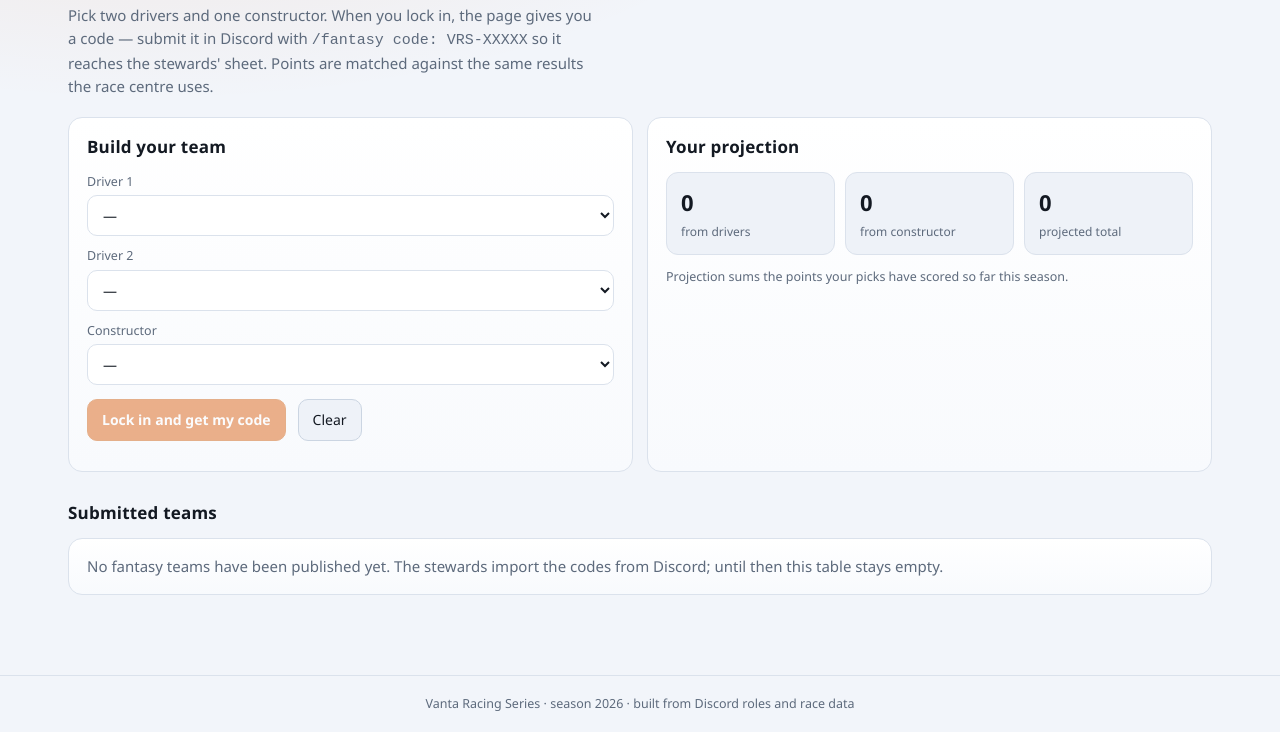
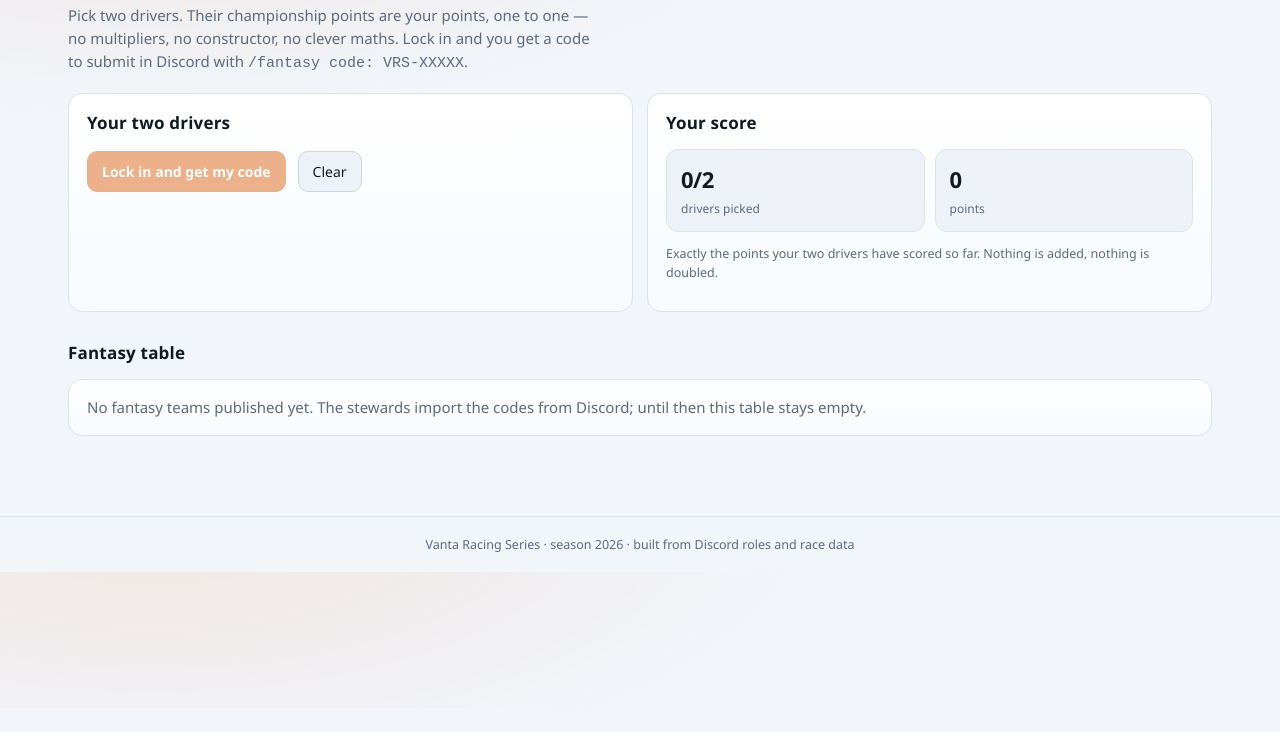
Before and after one commit to OriYelliOcti/Vanta-Racing-Series, a plain HTML site: page fantasy.html in a window 1280 px wide. Shown: the part 92-824 px from the top of the page. After the commit the page ends 800 px from the top, so only its background shows below. Drawn offline with Linux system fonts and the light colour scheme.

Commit message:
Score fantasy one to one.
Two drivers, their championship points are the entry's points, and the constructor pick
is gone - the league decided the simple version.

Generated with Codebuff
Co-Authored-By: Codebuff <noreply@codebuff.com>

```diff
--- a/assets/fantasy.js
+++ b/assets/fantasy.js
@@ -1,4 +1,4 @@
-/* Fantasy championship: build a team, lock in, get a code for /fantasy in Discord. */
+/* Fantasy championship: two drivers, their points count 1:1, code for Discord. */
 (async () => {
   const host = document.getElementById("app");
   try {
@@ -6,12 +6,15 @@
     const results = await VRS.json("data/results.json");
     const lineups = await VRS.json("data/lineups.json");
     const published = await VRS.json("data/fantasy.json");
+    const pal = await VRS.palette();
     VRS.shell(cfg, "fantasy.html");
 
     const rounds = results.rounds || [];
     const divisions = cfg.divisions || ["F1", "F2"];
-    const picks = { drivers: [], constructor: "" };
     const STORE = "vrs.fantasy.v1";
+    const PICKS = 2;
+
+    let picks = [];
 
     const standings = new Map();
     for (const division of divisions) {
@@ -19,8 +22,7 @@
       table.drivers.forEach((row) => standings.set(row.driver, { ...row, division }));
     }
 
-    // Picks come from the published lineups, so the championship is playable
-    // before the first race; points are merged in from the scored results.
+    // Picks come from the published lineups, so it is playable before the first race.
     const roster = new Map();
     for (const team of lineups.teams || []) {
       if (!divisions.includes(team.division)) continue;
@@ -37,18 +39,17 @@
     const drivers = [...roster.values()].sort(
       (a, b) => b.points - a.points || a.driver.localeCompare(b.driver)
     );
-    const teamLabel = (key) => VRS.teamName(lineups, key);
+    const pointsOf = (name) => (roster.get(name) || {}).points || 0;
 
     host.innerHTML = `${VRS.demoBanner(rounds)}
       <h1>Fantasy championship</h1>
-      <p class="lead">Pick two drivers and one constructor. When you lock in, the page
-      gives you a code — submit it in Discord with
-      <code>/fantasy code: VRS-XXXXX</code> so it reaches the stewards' sheet.
-      Points are matched against the same results the race centre uses.</p>
+      <p class="lead">Pick two drivers. Their championship points are your points, one to
+      one — no multipliers, no constructor, no clever maths. Lock in and you get a code to
+      submit in Discord with <code>/fantasy code: VRS-XXXXX</code>.</p>
 
       <div class="grid2">
         <div class="card">
-          <h2 style="margin-top:0">Build your team</h2>
+          <h2 style="margin-top:0">Your two drivers</h2>
           <div id="builder"></div>
           <div class="row" style="margin-top:14px">
             <button class="primary" id="lockIn" disabled>Lock in and get my code</button>
@@ -57,105 +58,83 @@
           <div id="result" style="margin-top:14px"></div>
         </div>
         <div class="card">
-          <h2 style="margin-top:0">Your projection</h2>
+          <h2 style="margin-top:0">Your score</h2>
           <div class="stats" id="projection"></div>
-          <p class="small muted" style="margin-top:12px">Projection sums the points your
-          picks have scored so far this season.</p>
+          <p class="small muted" style="margin-top:12px">Exactly the points your two drivers
+          have scored so far. Nothing is added, nothing is doubled.</p>
+          <div id="picked" style="margin-top:12px"></div>
         </div>
       </div>
 
-      <h2>Submitted teams</h2>
+      <h2>Fantasy table</h2>
       <div id="entries"></div>`;
 
-    function driverOptions(selected) {
+    function options(selected, index) {
       return drivers
         .map((d) => {
-          const disabled = !selected.includes(d.driver) && selected.length >= 2;
+          const other = selected.findIndex((name, i) => i !== index && name === d.driver) !== -1;
           return `<option value="${VRS.esc(d.driver)}" ${
-            selected.includes(d.driver) ? "selected" : ""
-          } ${disabled ? "disabled" : ""}>${VRS.esc(d.driver)} · ${VRS.esc(
-            d.division
-          )} · ${d.points} pts</option>`;
+            selected[index] === d.driver ? "selected" : ""
+          } ${other ? "disabled" : ""}>${VRS.esc(d.driver)} · ${VRS.esc(d.division)} · ${
+            d.points
+          } pts</option>`;
         })
-        .join("");
-    }
-
-    function constructorOptions(selected) {
-      const teams = (lineups.teams || [])
-        .filter((t) => divisions.includes(t.division))
-        .sort((a, b) => a.name.localeCompare(b.name));
-      return teams
-        .map(
-          (t) =>
-            `<option value="${VRS.esc(t.key)}" ${
-              t.key === selected ? "selected" : ""
-            }>${VRS.esc(t.name)} · ${VRS.esc(t.division)}</option>`
-        )
         .join("");
     }
 
     function renderBuilder() {
       if (!drivers.length) {
-        document.getElementById("builder").innerHTML = `<div class="warn">No drivers
-        are published yet. The grid fills up as teams sign drivers in Discord.</div>`;
+        document.getElementById("builder").innerHTML = `<div class="warn">No drivers are
+        published yet. The grid fills up as teams sign drivers in Discord.</div>`;
         return;
       }
-      const taken = picks.drivers.filter(Boolean);
-      document.getElementById("builder").innerHTML = `
-        <label class="field"><span>Driver 1</span>
-          <select id="d1"><option value="">—</option>${driverOptions(taken)}</select></label>
-        <label class="field"><span>Driver 2</span>
-          <select id="d2"><option value="">—</option>${driverOptions(taken)}</select></label>
-        <label class="field"><span>Constructor</span>
-          <select id="c1"><option value="">—</option>${constructorOptions(picks.constructor)}</select></label>`;
-
-      ["d1", "d2"].forEach((id) => {
-        const select = document.getElementById(id);
-        select.value = picks.drivers[id === "d1" ? 0 : 1] || "";
+      document.getElementById("builder").innerHTML = picks
+        .map(
+          (value, index) => `<label class="field"><span>Driver ${index + 1}</span>
+            <select data-pick="${index}"><option value="">—</option>${options(picks, index)}</select>
+          </label>`
+        )
+        .join("");
+      document.querySelectorAll("[data-pick]").forEach((select) => {
+        select.value = picks[Number(select.dataset.pick)] || "";
         select.addEventListener("change", () => {
-          const index = id === "d1" ? 0 : 1;
-          picks.drivers[index] = select.value;
+          picks[Number(select.dataset.pick)] = select.value;
+          renderBuilder();
           afterChange();
         });
       });
-      const c1 = document.getElementById("c1");
-      c1.value = picks.constructor;
-      c1.addEventListener("change", () => {
-        picks.constructor = c1.value;
-        afterChange();
-      });
-    }
-
-    function pointsOfPick() {
-      const driversPoints = picks.drivers
-        .filter(Boolean)
-        .reduce((sum, name) => sum + ((standings.get(name) || {}).points || 0), 0);
-      const teamPoints =
-        (VRS.computeStandings(rounds, cfg, "F1").teams.find((t) => t.team === picks.constructor) ||
-          { points: 0 }).points ||
-        (VRS.computeStandings(rounds, cfg, "F2").teams.find((t) => t.team === picks.constructor) ||
-          { points: 0 }).points;
-      return { driversPoints, teamPoints, total: driversPoints + teamPoints };
     }
 
     function renderProjection() {
-      const { driversPoints, teamPoints, total } = pointsOfPick();
+      const chosen = picks.filter(Boolean);
+      const total = chosen.reduce((sum, name) => sum + pointsOf(name), 0);
       document.getElementById("projection").innerHTML = `
-        <div class="stat"><b>${driversPoints}</b><span>from drivers</span></div>
-        <div class="stat"><b>${teamPoints}</b><span>from constructor</span></div>
-        <div class="stat"><b>${total}</b><span>projected total</span></div>`;
+        <div class="stat"><b>${chosen.length}/${PICKS}</b><span>drivers picked</span></div>
+        <div class="stat"><b>${total}</b><span>points</span></div>`;
+      document.getElementById("picked").innerHTML = chosen.length
+        ? `<ul class="list">${chosen
+            .map((name) => {
+              const row = roster.get(name) || {};
+              return `<li class="spread"><span><span style="display:inline-block;width:8px;height:8px;border-radius:50%;background:${VRS.colorOf(
+                pal,
+                row.team
+              )};margin-right:7px"></span><b>${VRS.esc(name)}</b>
+              <span class="small muted"> · ${VRS.esc(VRS.teamName(lineups, row.team))}</span></span>
+              <span class="small"><b>${pointsOf(name)}</b> pts</span></li>`;
+            })
+            .join("")}</ul>`
+        : "";
     }
 
     function afterChange() {
-      const ready = picks.drivers.filter(Boolean).length === 2 && picks.constructor;
-      document.getElementById("lockIn").disabled = !ready;
+      const ready = picks.filter(Boolean).length === PICKS;
+      const lock = document.getElementById("lockIn");
+      if (lock) lock.disabled = !ready;
       renderProjection();
     }
 
-    function code(picksValue) {
-      const raw = [picksValue.drivers.join("|"), picksValue.constructor]
-        .join("|")
-        .toLowerCase();
+    function code(value) {
+      const raw = value.filter(Boolean).join("|").toLowerCase();
       let hash = 2166136261;
       for (let i = 0; i < raw.length; i += 1) {
         hash ^= raw.charCodeAt(i);
@@ -182,14 +161,13 @@
     function showSaved() {
       const entry = saved();
       if (!entry) return;
+      picks = (entry.drivers || []).slice(0, PICKS);
       document.getElementById("result").innerHTML = `
         <div class="ok"><b>Locked in.</b> Your code is
         <span class="codebox">${VRS.esc(entry.code)}</span><br>
         <span class="small">Submit it in Discord with
-        <code>/fantasy code: ${VRS.esc(entry.code)}</code> — entry saved in this browser on
+        <code>/fantasy code: ${VRS.esc(entry.code)}</code> — saved in this browser on
         ${VRS.esc(new Date(entry.lockedAt).toLocaleString())}.</span></div>`;
-      picks.drivers = entry.drivers.slice();
-      picks.constructor = entry.constructor;
       renderBuilder();
       afterChange();
     }
@@ -197,8 +175,7 @@
     document.getElementById("lockIn").addEventListener("click", () => {
       const entry = {
         code: code(picks),
-        drivers: picks.drivers.slice(),
-        constructor: picks.constructor,
+        drivers: picks.filter(Boolean),
         lockedAt: new Date().toISOString(),
       };
       localStorage.setItem(STORE, JSON.stringify(entry));
@@ -207,8 +184,7 @@
 
     document.getElementById("reset").addEventListener("click", () => {
       localStorage.removeItem(STORE);
-      picks.drivers = [];
-      picks.constructor = "";
+      picks = [];
       document.getElementById("result").innerHTML = "";
       renderBuilder();
       afterChange();
@@ -218,40 +194,31 @@
       const entries = published.entries || [];
       if (!entries.length) {
         document.getElementById("entries").innerHTML = `<div class="card muted">
-          No fantasy teams have been published yet. The stewards import the codes from
-          Discord; until then this table stays empty.</div>`;
+          No fantasy teams published yet. The stewards import the codes from Discord; until
+          then this table stays empty.</div>`;
         return;
       }
       const rows = entries
-        .map((entry) => {
-          const driverPoints = (entry.drivers || []).reduce(
-            (sum, name) => sum + ((standings.get(name) || {}).points || 0),
-            0
-          );
-          const teamPoints =
-            (VRS.computeStandings(rounds, cfg, "F1").teams.find(
-              (t) => t.team === entry.constructor
-            ) || { points: 0 }).points;
-          return { ...entry, points: driverPoints + teamPoints };
-        })
+        .map((entry) => ({
+          ...entry,
+          points: (entry.drivers || []).reduce((sum, name) => sum + pointsOf(name), 0),
+        }))
         .sort((a, b) => b.points - a.points);
-
       document.getElementById("entries").innerHTML = `<table>
         <thead><tr><th class="pos">#</th><th>Code</th><th>Owner</th><th>Drivers</th>
-        <th>Constructor</th><th class="num">Pts</th></tr></thead>
+        <th class="num">Pts</th></tr></thead>
         <tbody>${rows
           .map(
-            (row, i) => `<tr>
-              <td class="pos">${i + 1}</td>
+            (row, i) => `<tr><td class="pos">${i + 1}</td>
               <td><b>${VRS.esc(row.code)}</b></td>
               <td>${VRS.esc(row.owner || "—")}</td>
               <td class="muted">${VRS.esc((row.drivers || []).join(", "))}</td>
-              <td class="muted">${VRS.esc(teamLabel(row.constructor))}</td>
               <td class="num"><b>${row.points}</b></td></tr>`
           )
           .join("")}</tbody></table>`;
     }
 
+    picks = [];
     renderBuilder();
     afterChange();
     showSaved();
```
Also changed, not shown: fantasy.html (+3 -3 lines).
